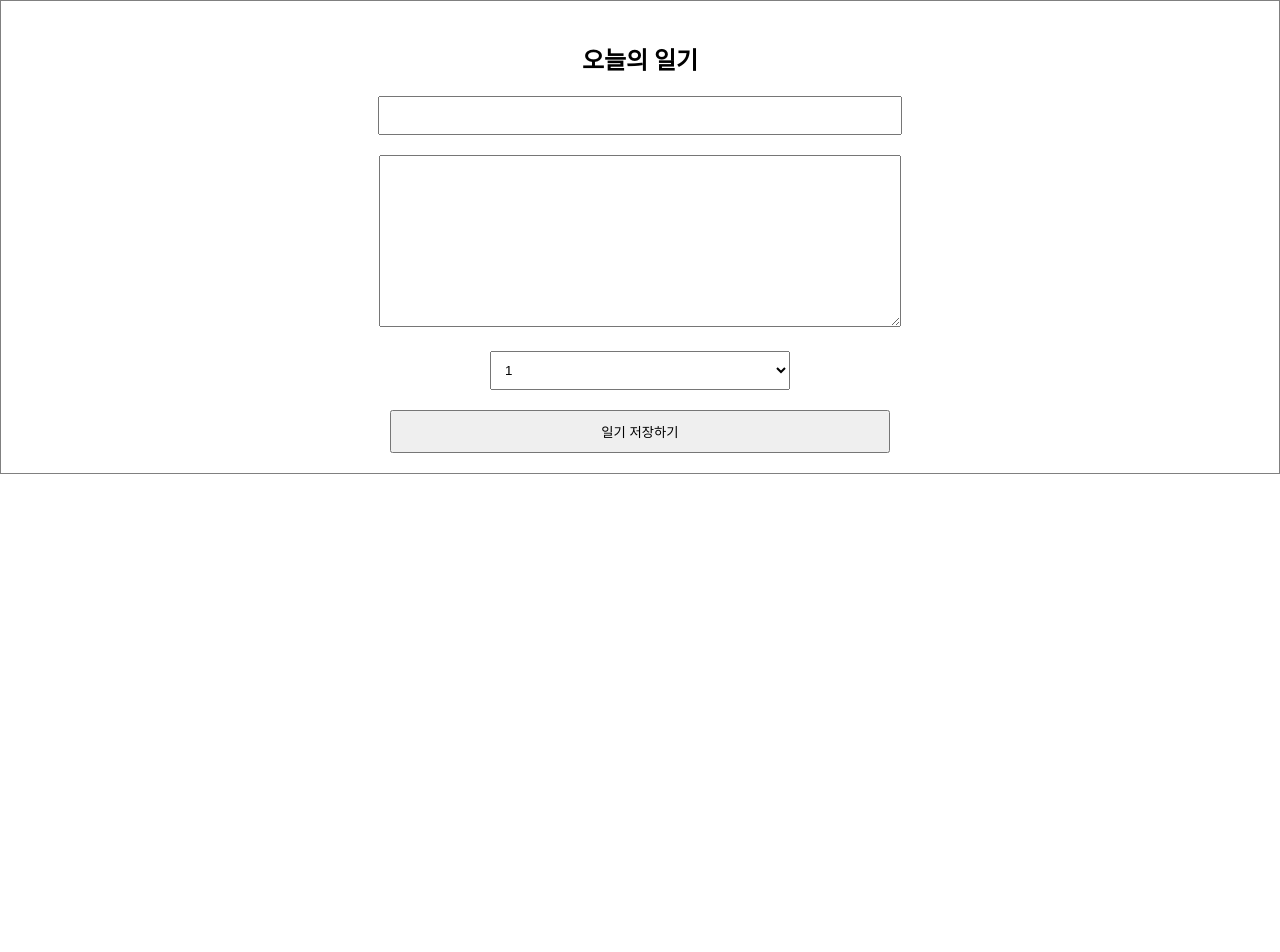
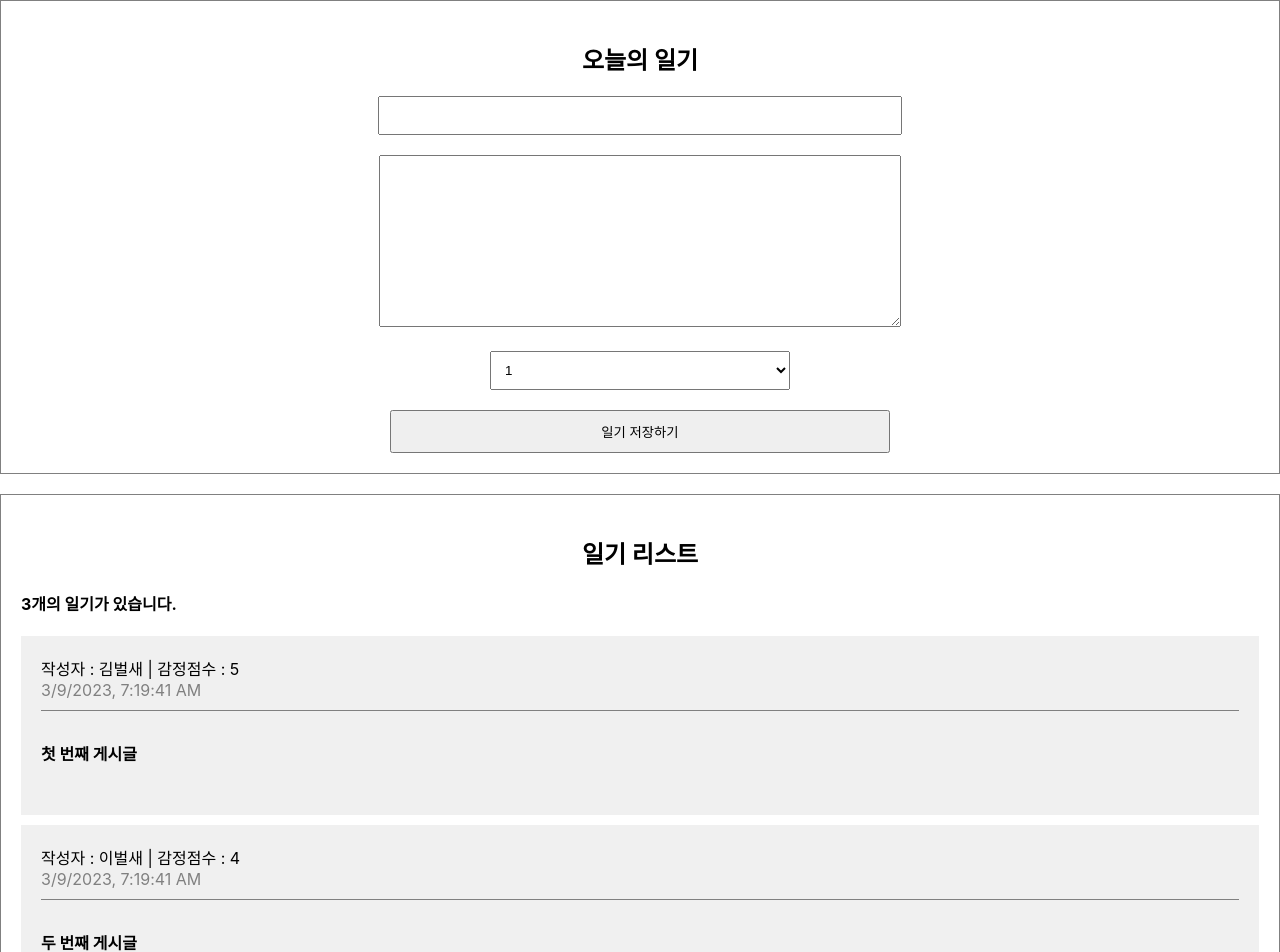
Before and after one commit to hummingbird99/temp-diary, a React (Create React App) app: page / in a window 1280 px wide. Shown: the top 952 px of the page. Before the commit the page ends 800 px from the top, so only its background shows below. Built offline with nearby package versions, Linux system fonts and the light colour scheme.

Commit message:
Feat: 컴포넌트와 페이지 파일 분리 및 더미 데이터 생성

```diff
--- a/src/App.css
+++ b/src/App.css
@@ -1 +1,3 @@
-@import url("components/DiaryEditor.module.css");
+@import url("pages/DiaryEditor.module.css");
+@import url("pages/DiaryList.module.css");
+@import url("components/DiaryItem.module.css");
--- a/src/App.js
+++ b/src/App.js
@@ -1,10 +1,36 @@
 import "./App.css";
-import DiaryEditor from "./components/DiaryEditor";
+import DiaryEditor from "./pages/DiaryEditor";
+import DiaryList from "./pages/DiaryList";
+
+const dummyList = [
+  {
+    id: Date.now(),
+    author: "김벌새",
+    content: "첫 번째 게시글",
+    emotion: 5,
+    created_date: new Date().getTime(),
+  },
+  {
+    id: 2,
+    author: "이벌새",
+    content: "두 번째 게시글",
+    emotion: 4,
+    created_date: new Date().getTime(),
+  },
+  {
+    id: 3,
+    author: "최벌새",
+    content: "세 번째 게시글",
+    emotion: 3,
+    created_date: new Date().getTime(),
+  },
+];
 
 function App() {
   return (
     <div className="App">
       <DiaryEditor />
+      <DiaryList diaryList={dummyList} />
     </div>
   );
 }
--- /dev/null
+++ b/src/components/DiaryItem.js
@@ -0,0 +1,18 @@
+import styles from "./DiaryItem.module.css";
+
+const DiaryItem = ({ author, content, created_date, emotion, id }) => {
+  return (
+    <div className={styles.item}>
+      <div className="info">
+        <span>
+          작성자 : {author} | 감정점수 : {emotion}
+        </span>
+        <br />
+        <span className="date">{new Date(created_date).toLocaleString()}</span>
+      </div>
+      <div className="content">{content}</div>
+    </div>
+  );
+};
+
+export default DiaryItem;
--- /dev/null
+++ b/src/components/DiaryItem.module.css
@@ -0,0 +1,21 @@
+.item {
+  background-color: rgb(240, 240, 240);
+  margin-bottom: 10px;
+  padding: 20px;
+}
+
+.info {
+  border-bottom: 1px solid gray;
+  padding-bottom: 10px;
+  margin-bottom: 10px;
+}
+
+.date {
+  color: gray;
+}
+
+.content {
+  font-weight: bold;
+  margin-bottom: 30px;
+  margin-top: 30px;
+}
--- /dev/null
+++ b/src/pages/DiaryList.js
@@ -0,0 +1,22 @@
+import DiaryItem from "../components/DiaryItem";
+import styles from "./DiaryList.module.css";
+
+const DiaryList = ({ diaryList }) => {
+  return (
+    <div className={styles.list}>
+      <h2>일기 리스트</h2>
+      <h4>{diaryList.length}개의 일기가 있습니다.</h4>
+      <div>
+        {diaryList.map((item) => (
+          <DiaryItem key={item.id} {...item} />
+        ))}
+      </div>
+    </div>
+  );
+};
+
+DiaryList.defaultProps = {
+  diaryList: [],
+};
+
+export default DiaryList;
--- /dev/null
+++ b/src/pages/DiaryList.module.css
@@ -0,0 +1,9 @@
+.list {
+  border: 1px solid gray;
+  padding: 20px;
+  margin-top: 20px;
+}
+
+h2 {
+  text-align: center;
+}
```
Also changed, not shown: src/pages/DiaryEditor.js (renamed from src/components/DiaryEditor.js), src/pages/DiaryEditor.module.css (renamed from src/components/DiaryEditor.module.css).
